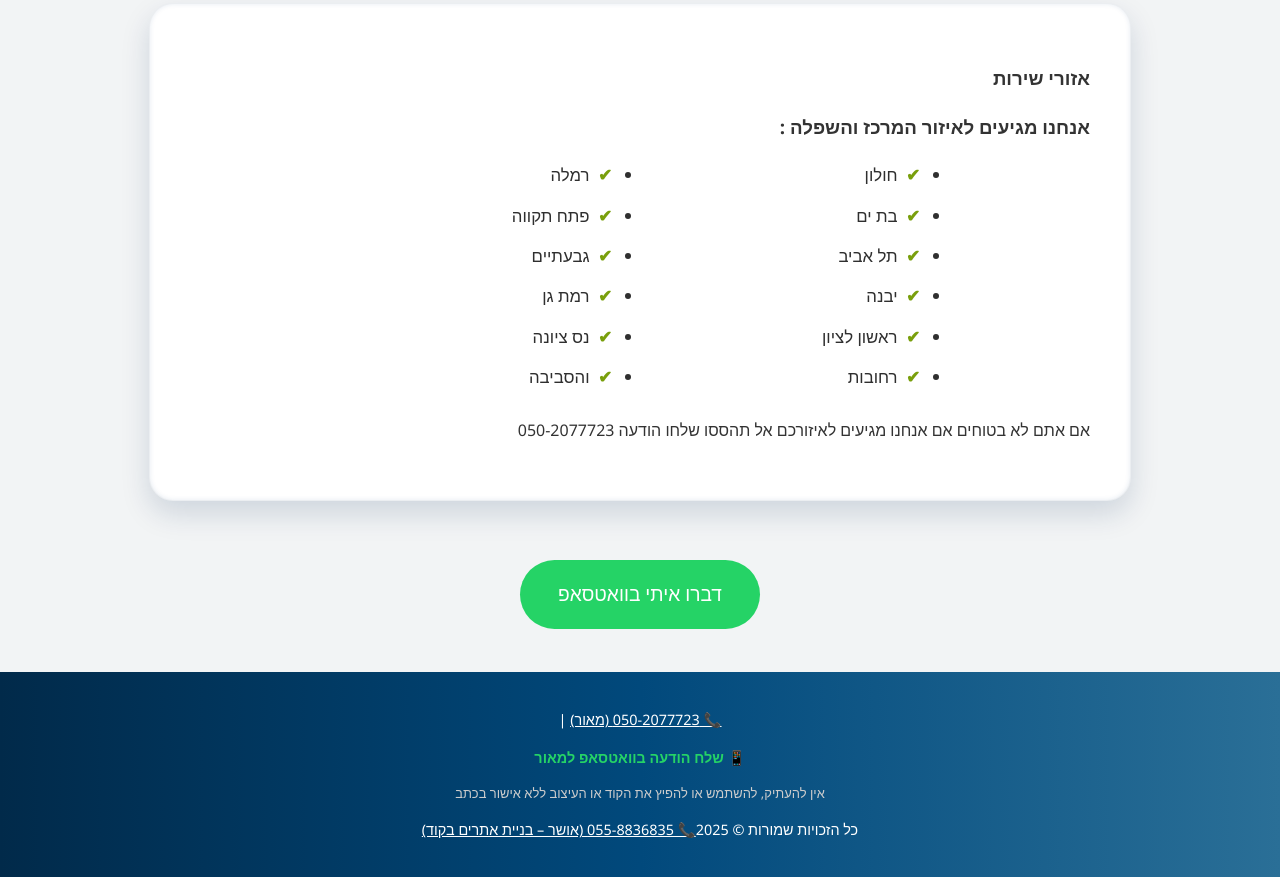
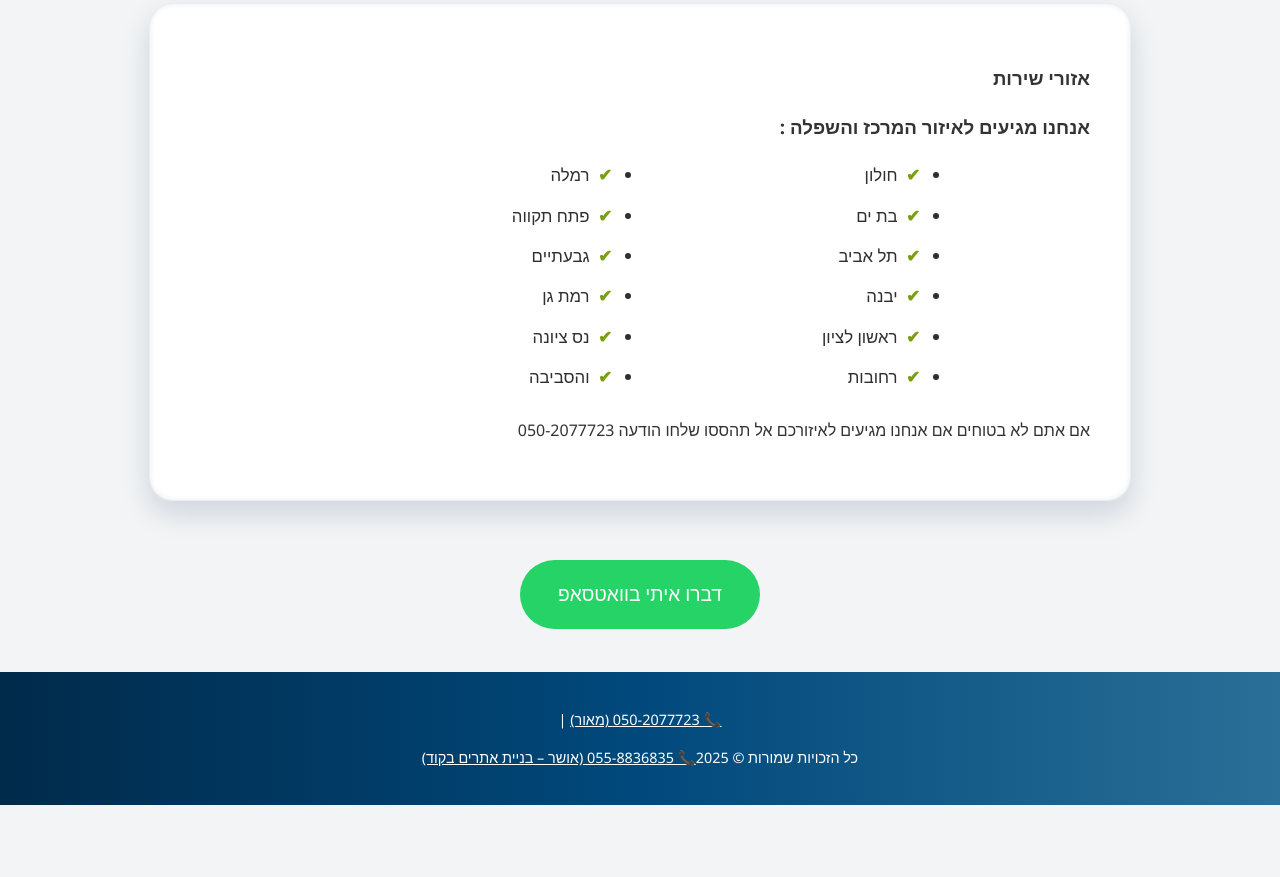
Before and after one commit to osher321/maor-service, a plain HTML site: page index.html in a window 1280 px wide. Shown: the part 2760-3637 px from the top of the page. After the commit the page ends 3565 px from the top, so only its background shows below. Drawn offline with Linux system fonts and the light colour scheme; a web font is replaced by a local one.

Commit message:
Update index.html
מחיקה של מספר נייד

```diff
--- a/index.html
+++ b/index.html
@@ -341,16 +341,7 @@
             <a href="tel:0502077723" style="color: white; text-decoration: underline;">📞 050-2077723 (מאור)</a> |
         </p>
 
-        <p>
-            <a href="https://wa.me/972502077723?text=שלום%20מאור,%20ראיתי%20את%20האתר%20שלך%20ואני%20מעוניין%20בשירותיך"
-                target="_blank" style="color: #25D366; font-weight: bold; text-decoration: none;">
-                📱 שלח הודעה בוואטסאפ למאור
-            </a>
-        </p>
 
-        <p style="font-size: 0.9em; color: #ccc;">
-            אין להעתיק, להשתמש או להפיץ את הקוד או העיצוב ללא אישור בכתב
-        </p>
         <p>כל הזכויות שמורות © 2025<a href="tel:0558836835" style="color: white; text-decoration: underline;">📞 055-8836835 (אושר – בניית אתרים בקוד)</a></p>
     </footer>
 
```
